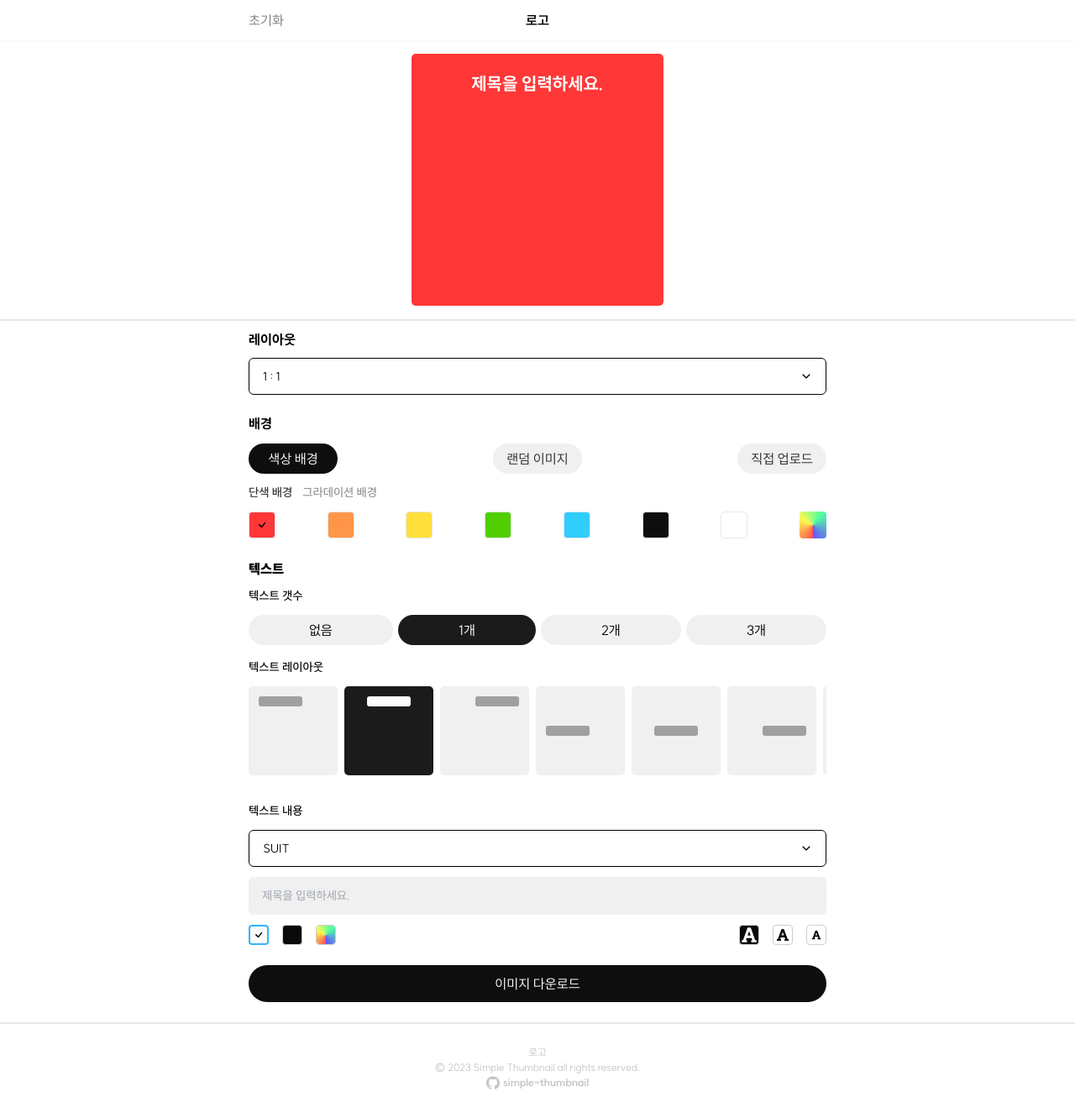
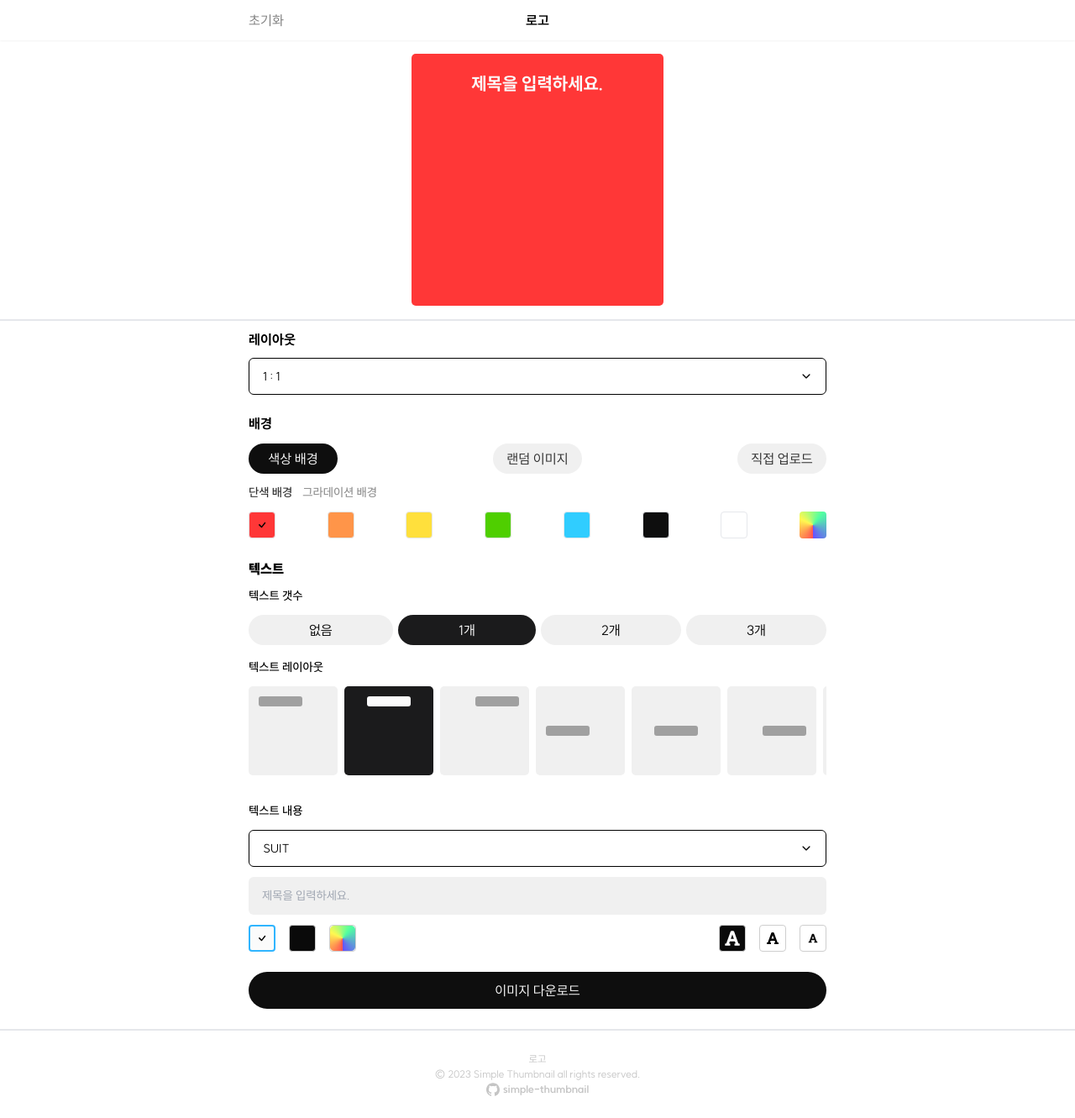
Before and after one commit to Yangjaecheon-Otter-Guardians/simple-thumbnail, a React (Create React App) app in the folder frontend/: page / in a window 1280 px wide. Shown: the whole page at 84% size. Built offline with nearby package versions, Linux system fonts and the light colour scheme.

Commit message:
design: 컬러버튼 사이즈 수정

```diff
--- a/frontend/src/styles/TextItem.module.css
+++ b/frontend/src/styles/TextItem.module.css
@@ -17,7 +17,7 @@
 .selectedColorButton,
 .sizeButton,
 .selectedSizeButton {
-  width: 24px;
+  width: 32px;
   aspect-ratio: 1/1;
   border: 1px solid var(--grey-10);
   border-radius: 4px;
```
